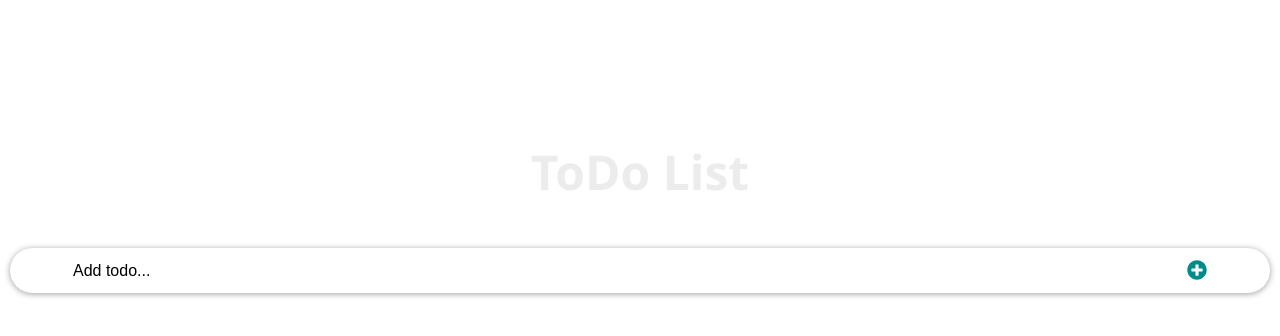
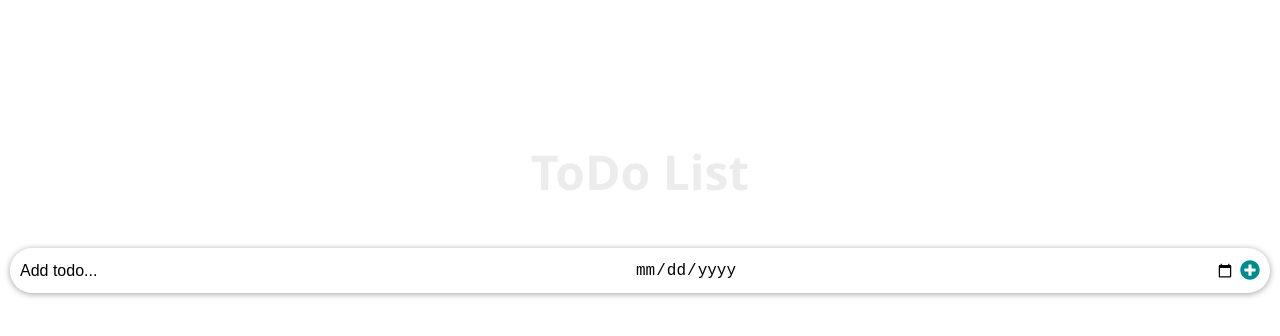
Before and after one commit to chris911e/sachi-todo, a Next.js app: page / in a window 1280 px wide. Shown: the top 336 px of the page. Built offline with nearby package versions, Linux system fonts and the light colour scheme.

Commit message:
expiration date can be defined and is shown

```diff
--- a/src/app/components/InputTodo.jsx
+++ b/src/app/components/InputTodo.jsx
@@ -3,23 +3,25 @@ import { useState } from "react";
 import { FaPlusCircle } from "react-icons/fa";
 
 const InputTodo = (props) => {
-  const [inputText, setInputText] = useState({
+  const [todoInput, setToDoInput] = useState({
     title: "",
+    expiration: new Date(),
   });
 
   const onChange = (e) => {
-    setInputText({
-      ...inputText,
+    setToDoInput({
+      ...todoInput,
       [e.target.name]: e.target.value,
     });
   };
 
   const handleSubmit = (e) => {
     e.preventDefault();
-    if (inputText.title.trim()) {
-      props.addTodoProps(inputText.title);
-      setInputText({
+    if (todoInput.title.trim()) {
+      props.addTodoProps(todoInput.title, todoInput.expiration);
+      setToDoInput({
         title: "",
+        expiration: new Date(),
       });
     } else {
       alert("Please write item");
@@ -36,8 +38,15 @@ const InputTodo = (props) => {
         type="text"
         className="input-text"
         placeholder="Add todo..."
-        value={inputText.title}
+        value={todoInput.title}
         name="title"
+        onChange={onChange}
+      />
+      <input
+        type="date"
+        className="input-text"
+        value={todoInput.expiration}
+        name="expiration"
         onChange={onChange}
       />
       <button data-set="add-todo-btn" className="input-submit">
--- a/src/app/components/TodoContainer.jsx
+++ b/src/app/components/TodoContainer.jsx
@@ -39,11 +39,12 @@ const TodoContainer = () => {
     setTodos([...todos.filter((todo) => todo.id !== id)]);
   };
 
-  const addTodoItem = (title) => {
+  const addTodoItem = (title, date) => {
     const newTodo = {
       id: uuidv4(),
-      title,
+      title: title,
       completed: false,
+      expiration: date
     };
     setTodos([...todos, newTodo]);
   };
--- a/src/app/components/TodoItem.jsx
+++ b/src/app/components/TodoItem.jsx
@@ -23,7 +23,7 @@ const TodoItem = (props) => {
     textDecoration: "line-through",
   };
 
-  const { completed, id, title } = props.todo;
+  const { completed, id, title, expiration } = props.todo;
 
   const viewMode = {};
   const editMode = {};
@@ -69,6 +69,7 @@ const TodoItem = (props) => {
         }}
         onKeyDown={handleUpdatedDone}
       />
+      <p>{expiration}</p>
     </li>
   );
 };
```
